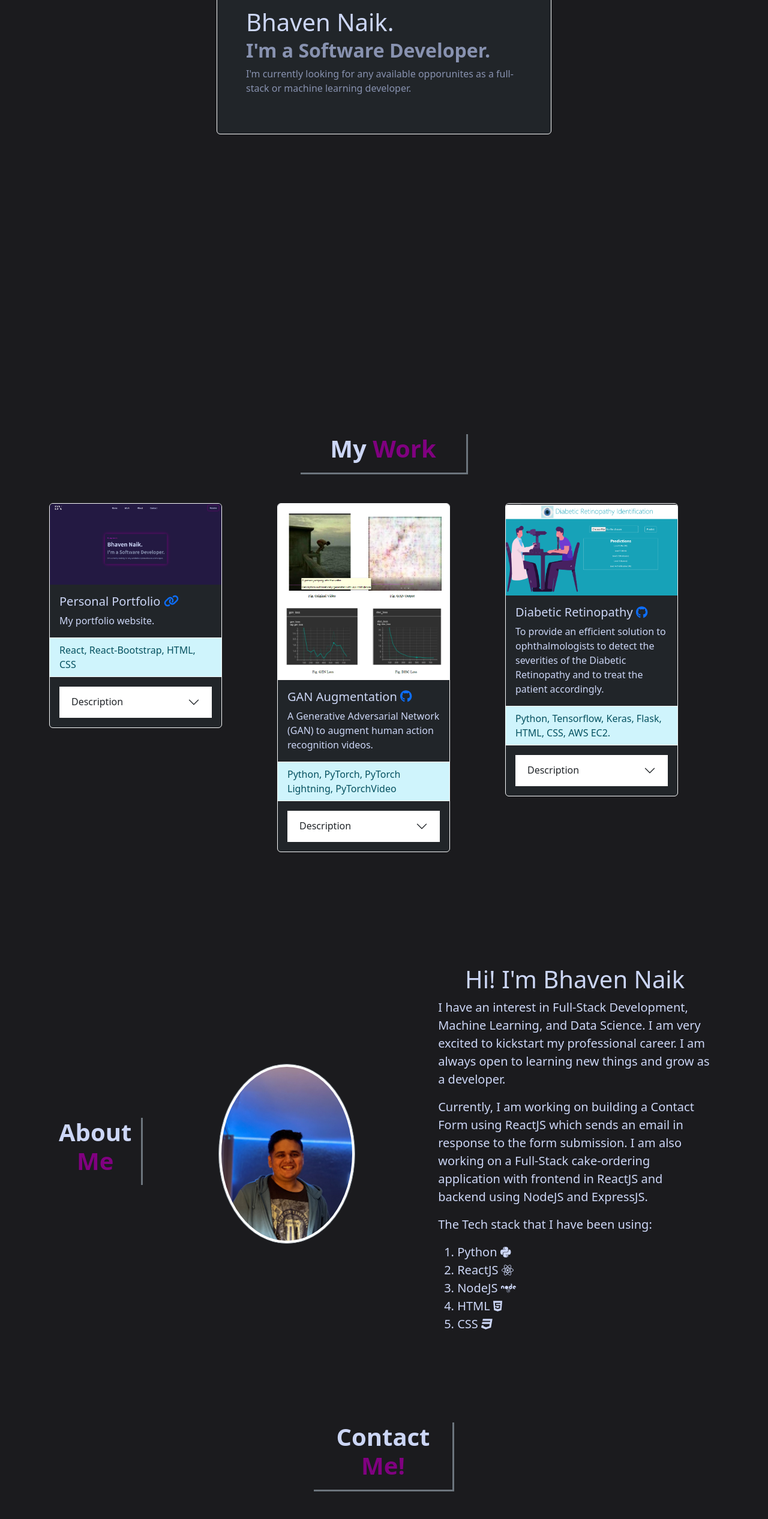
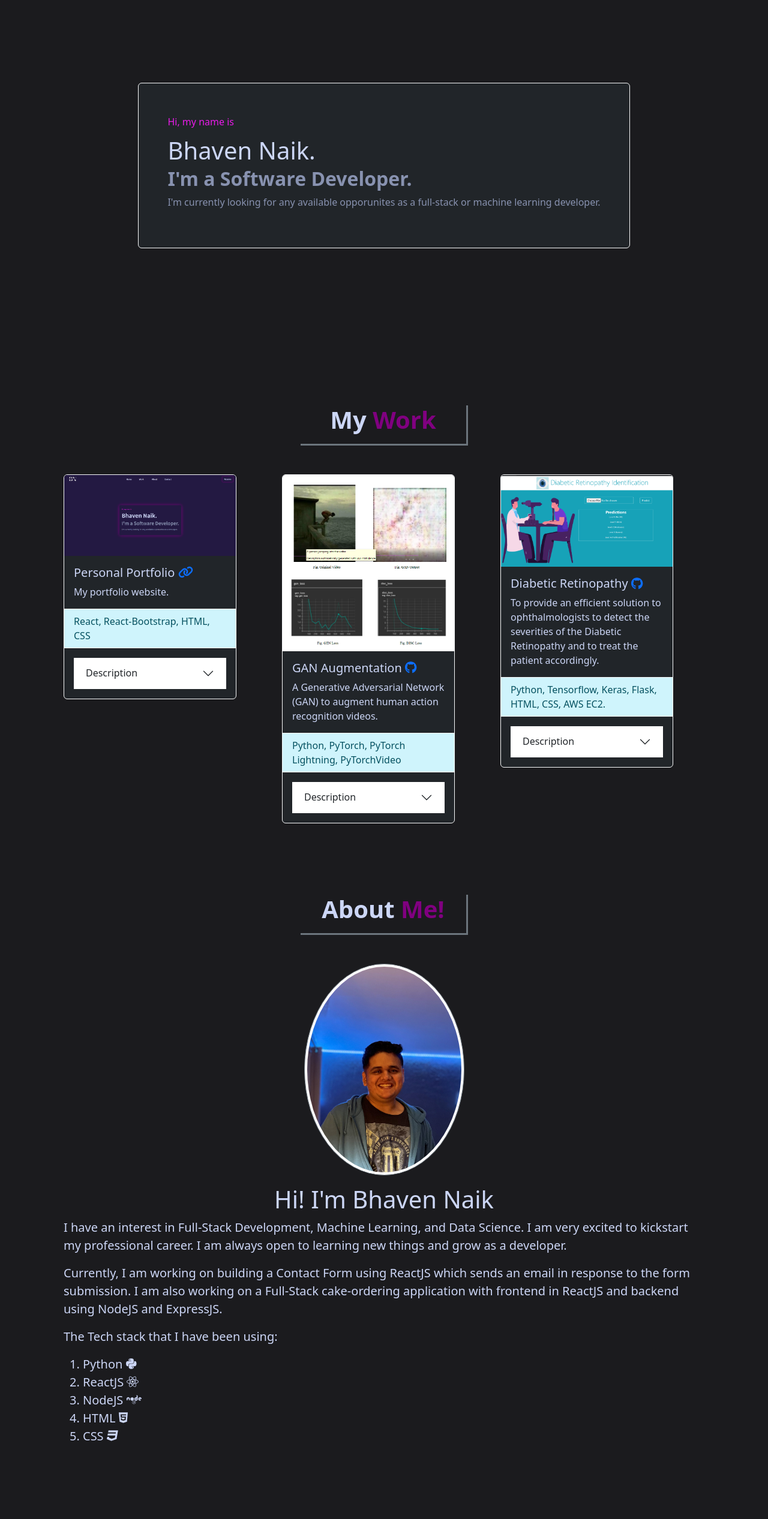
Before and after one commit to bhaven123/my-react-portfolio, a React (Create React App) app: page / in a window 1280 px wide. Shown: the part 180-2713 px from the top of the page at 60% size. Built offline with nearby package versions, Linux system fonts and the light colour scheme.

Commit message:
minor fixes

```diff
--- a/src/components/pages/About.js
+++ b/src/components/pages/About.js
@@ -11,35 +11,33 @@ import { Container } from "react-bootstrap";
 
 const About = () => {
   return (
-    <Container
-      id="about"
-      className="min-vh-100 py-5 d-flex justify-content-evenly align-items-center mb-5"
-    >
+    <Container id="about" className="min-vh-100 py-3 mb-3">
       <h1
-        className="w-25 text-center border-3 border-secondary border-end pb-3 px-3 fs-1 fw-bolder mx-auto"
+        className="w-25 text-center border-3 border-secondary border-end border-bottom p-auto fs-1 fw-bolder m-auto pb-3"
         style={{ color: "#ccd6f6" }}
       >
-        About <span style={{ color: "purple" }}>Me</span>
+        About <span style={{ color: "purple" }}>Me!</span>
       </h1>
+      <Container className="d-flex flex-column justify-content-evenly align-items-center mt-5">
         <Container className="text-center">
           <img
             src={profileImage}
             alt="Profile Pic"
-          className="w-50 h-50 object-fit-cover mx-auto border img-thumbnail border-secondary rounded-circle z-1"
+            className="w-25 h-25 object-fit-cover mx-auto border img-thumbnail border-secondary rounded-circle z-1 mb-3"
           />
         </Container>
         <Container className="mb-0 fs-5" style={{ color: "#ccd6f6" }}>
           <h1 className="text-center">Hi! I'm Bhaven Naik</h1>
           <p className="text-justify">
             I have an interest in Full-Stack Development, Machine Learning, and
-          Data Science. I am very excited to kickstart my professional career. I
-          am always open to learning new things and grow as a developer.
+            Data Science. I am very excited to kickstart my professional career.
+            I am always open to learning new things and grow as a developer.
           </p>
           <p className="text-justify">
-          Currently, I am working on building a Contact Form using ReactJS which
-          sends an email in response to the form submission. I am also working
-          on a Full-Stack cake-ordering application with frontend in ReactJS and
-          backend using NodeJS and ExpressJS.
+            Currently, I am working on building a Contact Form using ReactJS
+            which sends an email in response to the form submission. I am also
+            working on a Full-Stack cake-ordering application with frontend in
+            ReactJS and backend using NodeJS and ExpressJS.
           </p>
           <p className="">The Tech stack that I have been using:</p>
           <ol className="">
@@ -61,6 +59,7 @@ const About = () => {
           </ol>
         </Container>
       </Container>
+    </Container>
   );
 };
 
--- a/src/components/pages/Contact.js
+++ b/src/components/pages/Contact.js
@@ -22,9 +22,12 @@ const Contact = () => {
   };
 
   return (
-    <Container id="contact" className="w-75 min-vh-100">
+    <Container
+      id="contact"
+      className="w-75 min-vh-100 d-flex flex-column justify-content-center"
+    >
       <h1
-        className="w-25 text-center border-3 border-bottom border-secondary border-end mb-5 pb-3 fs-1 fw-bolder mx-auto"
+        className="vw-25 text-center border-3 border-bottom border-secondary border-end mb-5 pb-3 pe-2 fs-1 fw-bolder mx-auto"
         style={{ color: "#ccd6f6" }}
       >
         Contact <span style={{ color: "purple" }}>Me!</span>
@@ -46,7 +49,6 @@ const Contact = () => {
               >
                 <Form.Control
                   type="text"
-                  id="name"
                   name="name"
                   placeholder="Enter your name"
                   required
@@ -67,7 +69,6 @@ const Contact = () => {
               >
                 <Form.Control
                   type="email"
-                  id="email"
                   name="email"
                   placeholder="Enter your email"
                   required
@@ -89,7 +90,6 @@ const Contact = () => {
           >
             <Form.Control
               as="textarea"
-              id="message"
               name="message"
               placeholder="Enter your message"
               required
--- a/src/components/pages/Home.js
+++ b/src/components/pages/Home.js
@@ -2,10 +2,10 @@ import { Card, Container } from "react-bootstrap";
 
 const Home = () => {
   return (
-    <Container className="min-vh-100">
+    <Container className="min-vh-100 d-flex align-items-center">
       <Card
         id="home"
-        className="py-5 px-5 mb-5 w-50 mx-auto mt-5"
+        className="py-5 px-5 mb-5 vw-50 mt-5 mx-auto px-auto"
         border="light"
         bg="dark"
       >
--- a/src/components/pages/Work.js
+++ b/src/components/pages/Work.js
@@ -17,16 +17,17 @@ const Work = () => {
   return (
     <Container id="work" className="min-vh-100">
       <h1
-        className="w-25 text-center border-3 border-bottom border-secondary border-end mb-5 pb-3 fs-1 fw-bolder fw-bolder mx-auto"
+        className="w-25 mx-auto text-center border-3 border-bottom border-secondary border-end mb-5 pb-3 fs-1 fw-bolder fw-bolder"
         style={{ color: "#ccd6f6" }}
       >
         My <span style={{ color: "purple" }}>Work</span>
       </h1>
+      <Container>
         <Row
           xs={1}
           xl={3}
           md={2}
-        className="g-4 text-justify"
+          className="g-4 text-justify mx-auto"
           style={{ color: "#ccd6f6" }}
         >
           <Col>
@@ -64,7 +65,9 @@ const Work = () => {
                           Used React-Bootstrap for responsive design and single
                           page navigation.
                         </li>
-                      <li>Used CSS modules for styling the entire website.</li>
+                        <li>
+                          Used CSS modules for styling the entire website.
+                        </li>
                       </ul>
                     </Accordion.Body>
                   </Accordion.Item>
@@ -104,8 +107,8 @@ const Work = () => {
                     <Accordion.Body>
                       <ul>
                         <li>
-                        Worked on developing a GAN as a research project to gain
-                        deeper insights into applications of Generalized
+                          Worked on developing a GAN as a research project to
+                          gain deeper insights into applications of Generalized
                           Adversarial Networks in the field of Medical Science.
                         </li>
                         <li>
@@ -158,8 +161,8 @@ const Work = () => {
                     <Accordion.Body>
                       <ul>
                         <li>
-                        Worked with TensorFlow Keras to fine tune a pre-trained
-                        VGG16 model with custom classes.
+                          Worked with TensorFlow Keras to fine tune a
+                          pre-trained VGG16 model with custom classes.
                         </li>
                         <li>
                           Created a client interface using Flask, HTML, CSS.
@@ -174,6 +177,7 @@ const Work = () => {
           </Col>
         </Row>
       </Container>
+    </Container>
   );
 };
 
```
Lines whose indentation alone changed are shown as unchanged.
